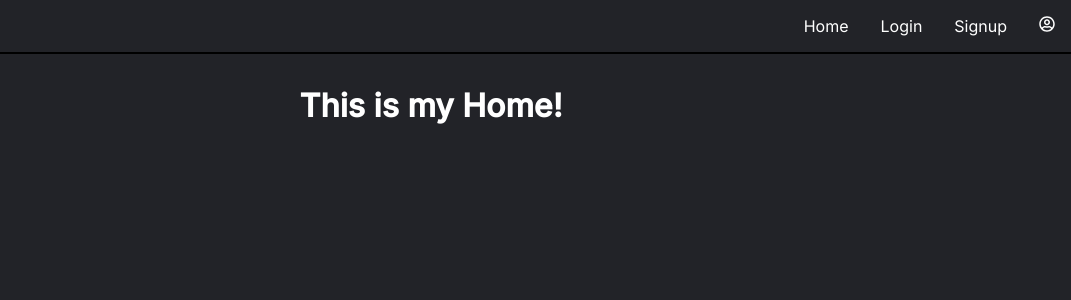
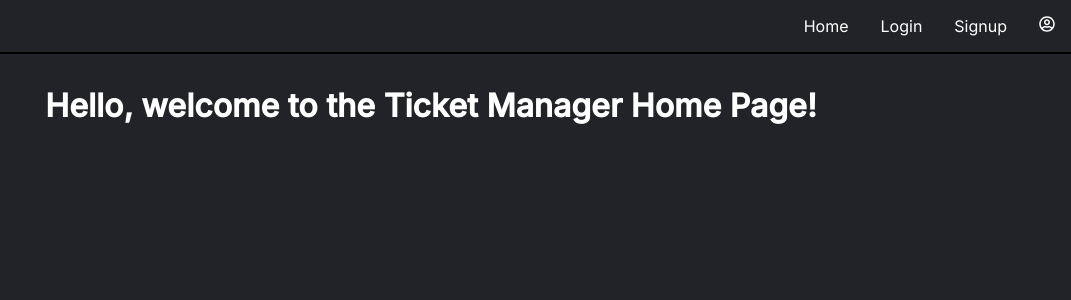
Before and after one commit to efmorales/ticketmanager-frontend, a React (Create React App) app: page / in a window 1280 px wide. Shown: the top 300 px of the page, without its empty margins (209-1280 px from the left). Built offline with nearby package versions, Linux system fonts and the light colour scheme; no server answers.

Commit message:
Imported useAuth and andded conditional render of user's name to home greeting.

```diff
--- a/src/components/Home.js
+++ b/src/components/Home.js
@@ -1,7 +1,14 @@
+import { useAuth } from "../auth/AuthContext";
+
 const Home = () => {
-    return (
-        <h1>This is my Home!</h1>
-    );
-}
+  const { loggedInUser } = useAuth();
+
+  return (
+    <h1>
+      Hello{loggedInUser && ` ${loggedInUser.name}`}, welcome to the Ticket
+      Manager Home Page!
+    </h1>
+  );
+};
 
 export default Home;
```
